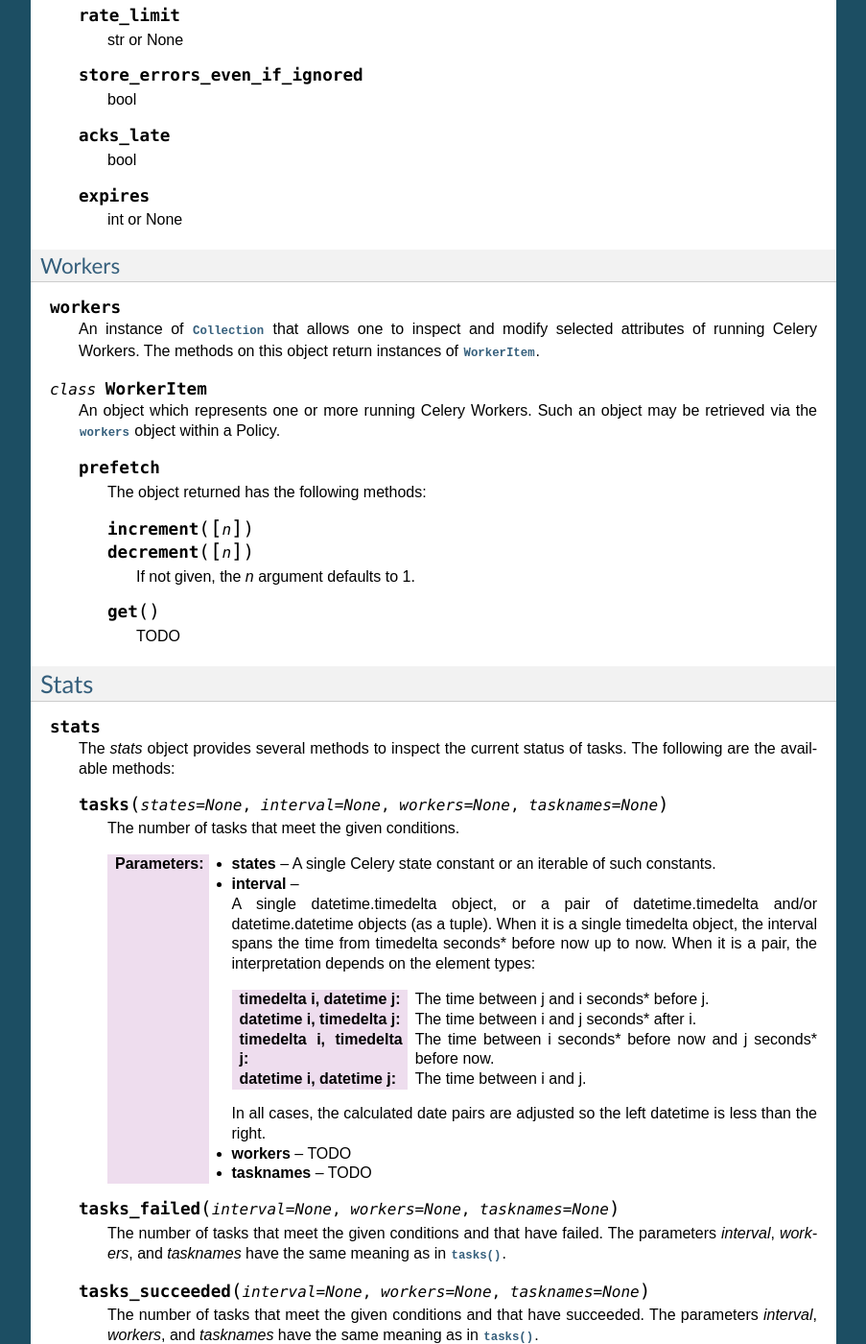
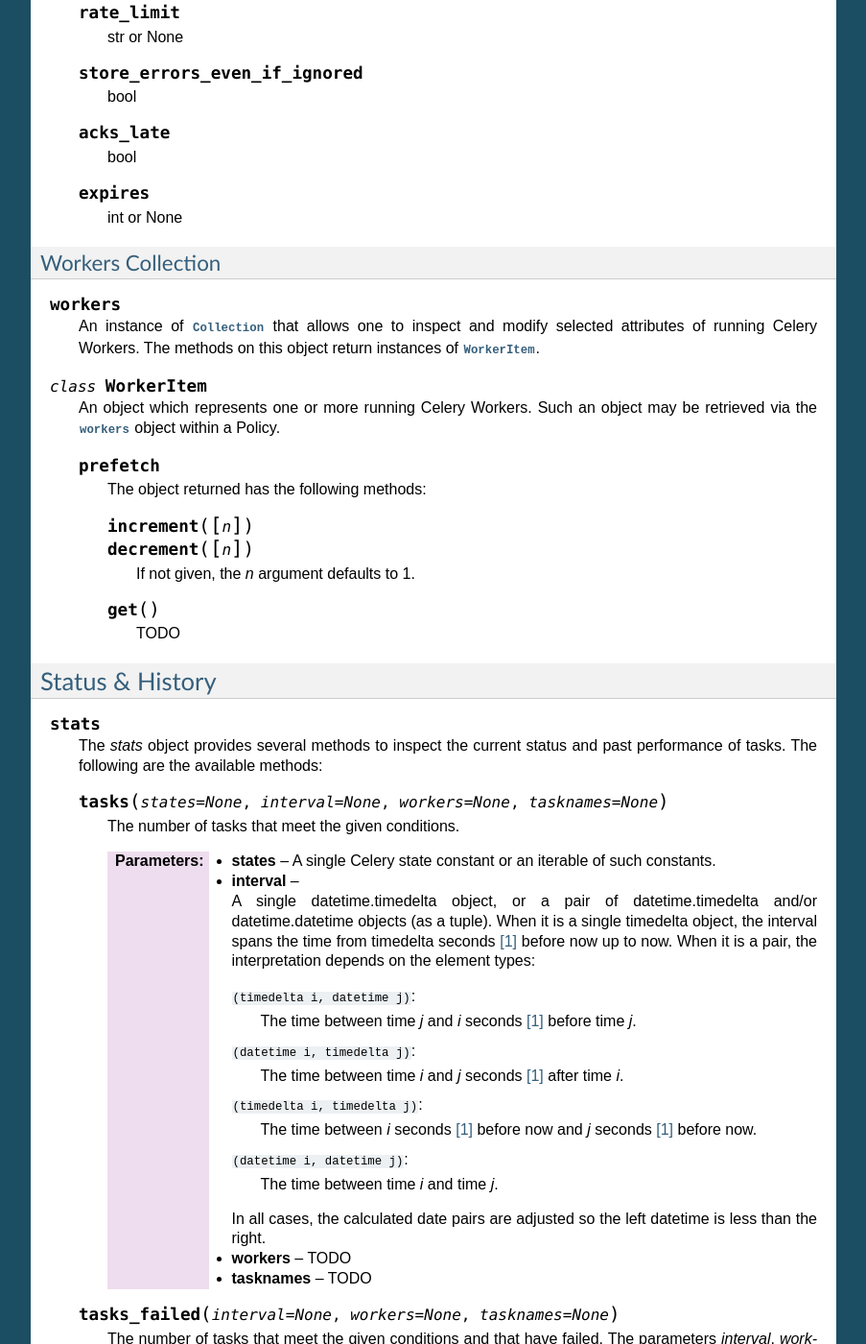
Before and after one commit to bmbouter/CeleryManagement, a Sphinx documentation site: the page built from doc/policy.rst, in a window 1280 px wide and 1400 px high, scrolled down 2250 px. Shown: the whole window at 96% size, without its empty margins (198-1101 px from the left). Built offline with Sphinx 7.4.7, drawn with Linux system fonts in a browser that asks for light colours; some of the changed text lies outside the part shown.

Commit message:
Updated documentation.

```diff
--- a/doc/conf.py
+++ b/doc/conf.py
@@ -25,7 +25,7 @@
 
 # Add any Sphinx extension module names here, as strings. They can be extensions
 # coming with Sphinx (named 'sphinx.ext.*') or your custom ones.
-extensions = ['sphinx.ext.autodoc']
+extensions = ['sphinx.ext.autodoc', 'sphinx.ext.intersphinx']
 
 # Add any paths that contain templates here, relative to this directory.
 templates_path = ['.templates']
@@ -214,3 +214,8 @@
     ('index', 'celerymanagement', u'CeleryManagement Documentation',
      [u'ITng Services'], 1)
 ]
+
+
+# -- Options for intersphinx extension -----------------------------------------
+
+intersphinx_mapping = {'python': ('http://docs.python.org/2.7', None)}
--- a/doc/policy.rst
+++ b/doc/policy.rst
@@ -15,14 +15,14 @@
 Common API
 ==========
 
-The standard modules ``datetime``, ``time``, ``calendar`` and ``math`` are
+The standard modules :mod:`datetime`, :mod:`time`, :mod:`calendar` and :mod:`math` are
 available in all policy sections.  Also available are two utility functions:
 ``now()`` and ``today()``.  The former returns the current time as a
 ``datetime.datetime`` object.  The latter returns the current date as a
 ``datetime.date`` object.
 
 Many of the standard builtin functions are available.  But some, like
-``eval()`` and ``__import__()`` are not allowed.  The following are available::
+:func:`eval()` and :func:`__import__()` are not allowed.  The following are available::
 
     abs all any basestring bin bool bytearray callable chr cmp complex dict
     divmod enumerate filter float format frozenset hash help hex id int
@@ -39,9 +39,9 @@
 
     PENDING, RECEIVED, STARTED, SUCCESS, FAILURE, REVOKED, RETRY
 
-The following names provide access to the APIs described below::
+The following names provide access to the APIs described below:
 
-    tasks, workers, stats
+    :data:`tasks`, :data:`workers`, :data:`stats`
 
 
 .. _collection: collections_
@@ -49,7 +49,7 @@
 Collections
 ===========
 
-The APIs for tasks_ and workers_ follow the same general pattern.  This is
+The APIs for :data:`tasks` and :data:`workers` follow the same general pattern.  This is
 probably easier to demonstrate with a couple of examples.::
 
     tasks.all().the_attribute = value
@@ -94,8 +94,8 @@
         :returns: An object which allows setting the attributes of *all* items within the collection.
 
 
-Tasks
-~~~~~
+Tasks Collection
+~~~~~~~~~~~~~~~~
 
 .. data:: tasks
 
@@ -143,8 +143,8 @@
 
 
 
-Workers
-~~~~~~~
+Workers Collection
+~~~~~~~~~~~~~~~~~~
 
 .. data:: workers
 
@@ -171,13 +171,13 @@
             TODO
 
 
-Stats
-=====
+Status & History
+================
 
 .. data:: stats
 
     The `stats` object provides several methods to inspect the current status
-    of tasks.  The following are the available methods:
+    and past performance of tasks.  The following are the available methods:
 
     .. method:: tasks(states=None, interval=None, workers=None, tasknames=None)
 
@@ -189,17 +189,18 @@
         :param interval: A single datetime.timedelta object, or a pair of
             datetime.timedelta and/or datetime.datetime objects (as a tuple).
             When it is a single timedelta object, the interval spans the time
-            from timedelta seconds* before now up to now.  When it is a pair,
-            the interpretation depends on the element types:
+            from timedelta seconds [1]_ before now up to now.  When it is a
+            pair, the interpretation depends on the element types:
 
-            :timedelta i, datetime j:
-                The time between j and i seconds* before j.
-            :datetime i, timedelta j:
-                The time between i and j seconds* after i.
-            :timedelta i, timedelta j:
-                The time between i seconds* before now and j seconds* before now.
-            :datetime i, datetime j:
-                The time between i and j.
+            ``(timedelta i, datetime j)``:
+                The time between time `j` and `i` seconds [1]_ before time `j`.
+            ``(datetime i, timedelta j)``:
+                The time between time `i` and `j` seconds [1]_ after time `i`.
+            ``(timedelta i, timedelta j)``:
+                The time between `i` seconds [1]_ before now and `j` seconds [1]_
+                before now.
+            ``(datetime i, datetime j)``:
+                The time between time `i` and time `j`.
 
             In all cases, the calculated date pairs are adjusted so the left
             datetime is less than the right.
@@ -247,6 +248,8 @@
 
         The average run time of the tasks that meet the given conditions.
 
+.. [1] ``timedelta`` is not restricted to seconds, but using some concrete unit
+   of time here is clearer.
 
 Schedules
 =========
```
